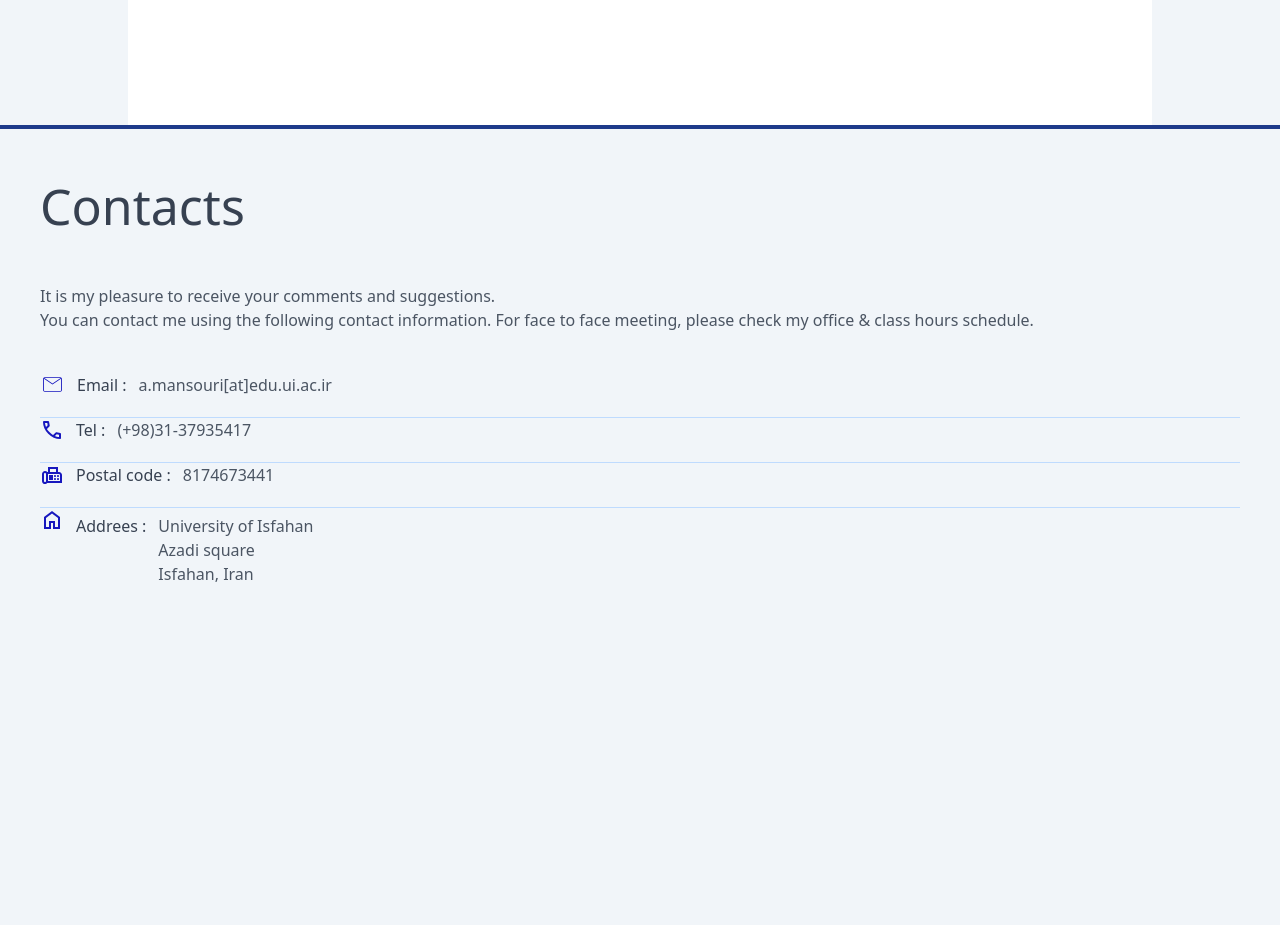
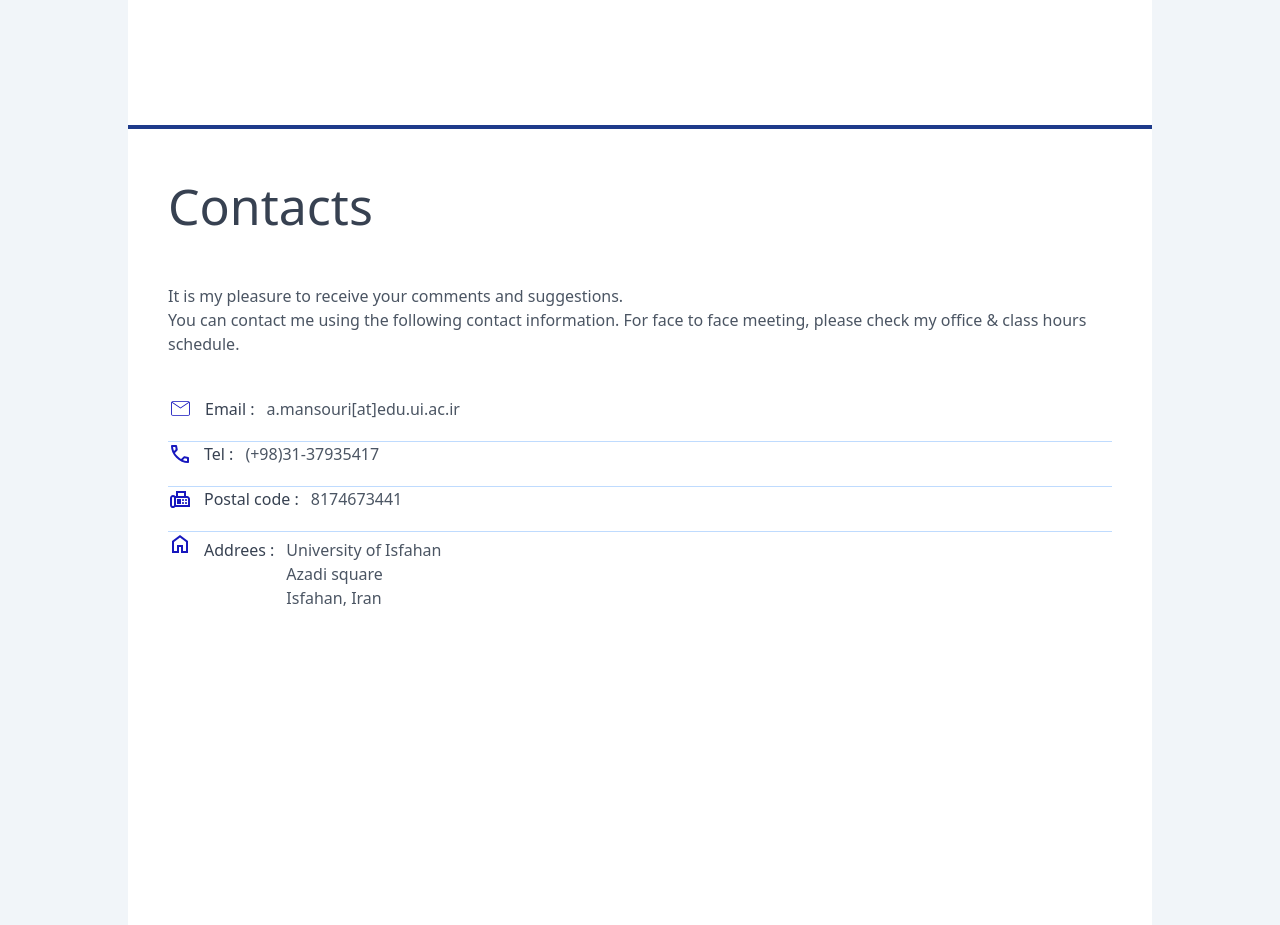
Before and after one commit to hosseinshafie6152/test2, a React (Vite) app: page /contacts in a window 1280 px wide. Shown: the part 6140-7065 px from the top of the page. Built offline with nearby package versions, Linux system fonts and the light colour scheme; no server answers.

Commit message:
fixed only edit classname of this component

```diff
--- a/src/components/ContactsPage.Component.jsx
+++ b/src/components/ContactsPage.Component.jsx
@@ -6,7 +6,7 @@ import IconAddress from '../icons/IconAddress'
 
 function ContactsPage() {
   return (
-    <div className='h-screen p-10 border-t-4 border-blue-900 col-start-2 col-end-13 row-start-2 row-end-3'>
+    <div className='md:w-4/5 sm-2x:w-full bg-white mx-auto h-screen p-10 border-t-4 border-blue-900 col-start-2 col-end-13 row-start-2 row-end-3'>
       <div>
         <h2 className='text-[50px] font-medium text-gray-700'>Contacts</h2>
       </div>
```
